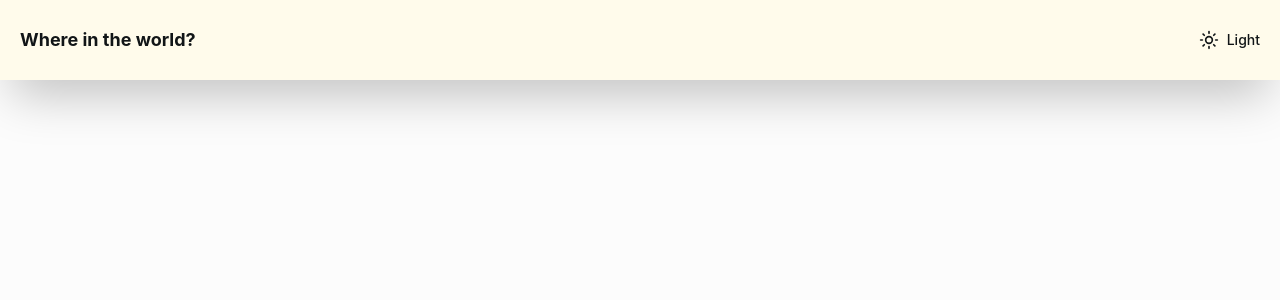
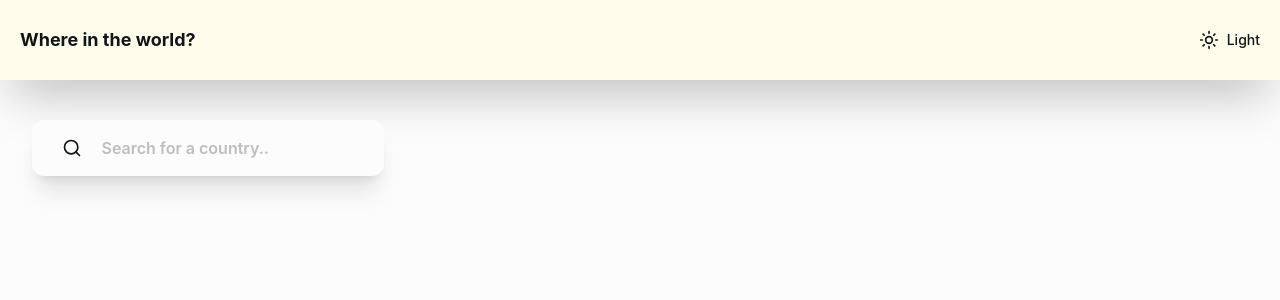
Before and after one commit to mugisha12john/world-countries-explorer, a React (Vite) app: page / in a window 1280 px wide. Shown: the top 300 px of the page. Built offline with nearby package versions, Linux system fonts and the light colour scheme.

Commit message:
feat: Add SearchForm component with search icon and input field

```diff
--- a/src/App.tsx
+++ b/src/App.tsx
@@ -1,4 +1,5 @@
 import Header from "./components/Header";
+import SearchForm from "./components/SearchForm";
 import { ThemeProvider } from "./components/theme/ThemeProvider";
 
 function App() {
@@ -6,6 +7,7 @@ function App() {
     <>
       <ThemeProvider>
         <Header />
+        <SearchForm />
       </ThemeProvider>
     </>
   );
--- /dev/null
+++ b/src/assets/SearchIcon.tsx
@@ -0,0 +1,21 @@
+export default function SearchIcon() {
+  return (
+    <>
+      <svg
+        xmlns="http://www.w3.org/2000/svg"
+        width="20"
+        height="20"
+        viewBox="0 0 24 24"
+        fill="none"
+        stroke="currentColor"
+        strokeWidth="2"
+        strokeLinecap="round"
+        strokeLinejoin="round"
+        className="lucide lucide-search-icon lucide-search"
+      >
+        <path d="m21 21-4.34-4.34" />
+        <circle cx="11" cy="11" r="8" />
+      </svg>
+    </>
+  );
+}
--- a/src/components/Header.tsx
+++ b/src/components/Header.tsx
@@ -8,15 +8,13 @@ export default function Header() {
     <>
       <div className="max-w-full h-20 dark:bg-dark-element dark:text-pure-white bg-amber-50 flex justify-between shadow-2xl  items-center px-5 py-10">
         <h2 className="text-lg  font-bold">Where in the world?</h2>
-        <div className="flex justify-center items-center gap-2">
+        <button
+          onClick={toggleTheme}
+          className="flex justify-center items-center gap-2 text-sm font-medium hover:cursor-pointer"
+        >
           {theme === "dark" ? <MoonIcon /> : <SunIcon />}
-          <button
-            onClick={toggleTheme}
-            className="text-sm font-medium hover:cursor-pointer"
-          >
-            {theme === "dark" ? "Dark" : "Light"}
-          </button>
-        </div>
+          <p>{theme === "dark" ? "Dark" : "Light"}</p>
+        </button>
       </div>
     </>
   );
--- /dev/null
+++ b/src/components/SearchForm.tsx
@@ -0,0 +1,19 @@
+import SearchIcon from "../assets/SearchIcon";
+
+export const SearchForm = () => {
+  return (
+    <>
+      <div className="max-w-88 p-4 rounded-xl mx-auto mt-10 shadow-xl  flex justify-center items-center dark:bg-dark-element bg-light-bg md:mx-0 md:ml-8">
+        <div className="flex justify-center items-center gap-5 ">
+          <SearchIcon />
+          <input
+            type="text"
+            placeholder="Search for a country.."
+            className="outline-0 font-lg font-semibold text-light-input"
+          />
+        </div>
+      </div>
+    </>
+  );
+};
+export default SearchForm;
```
